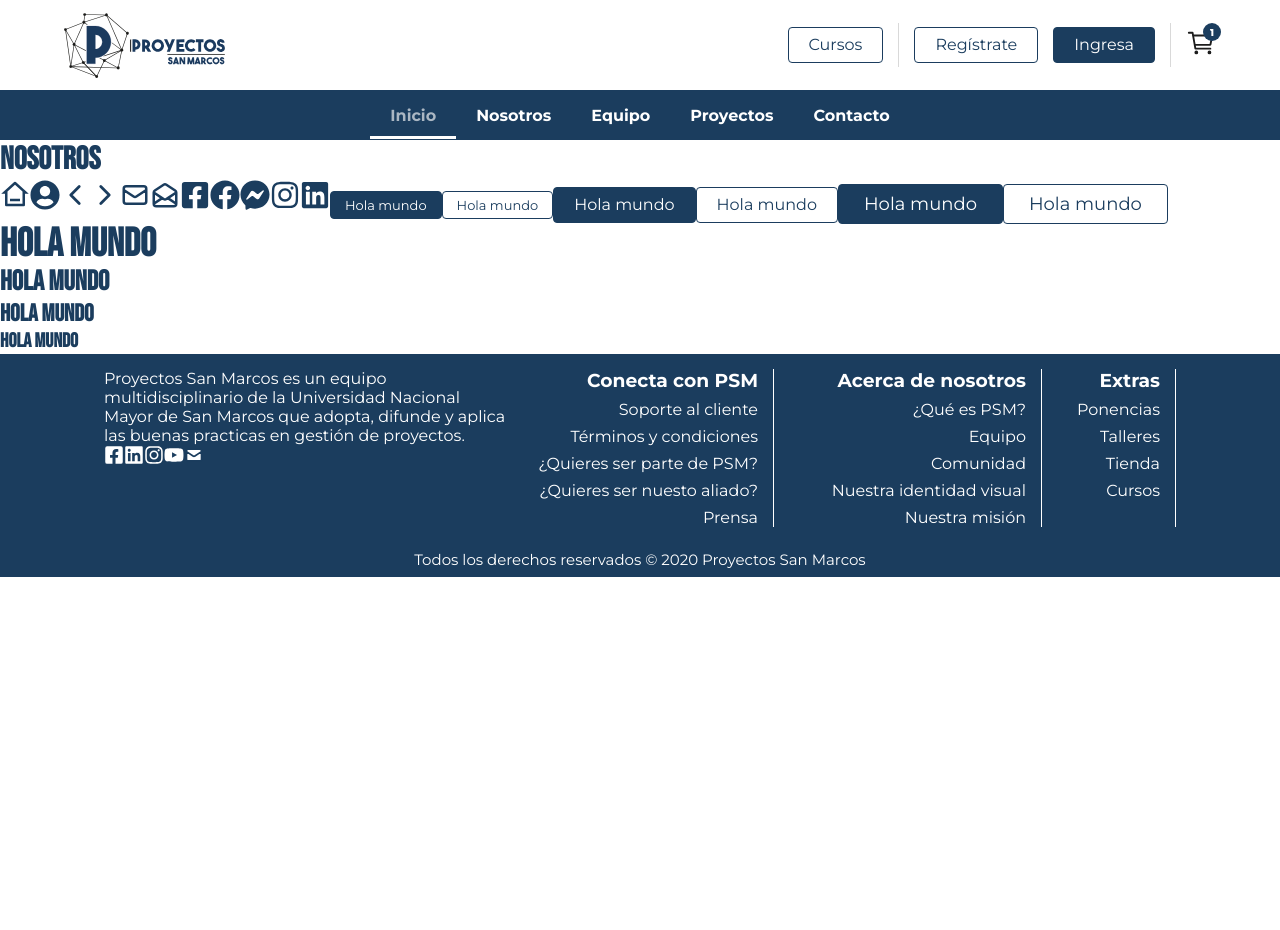
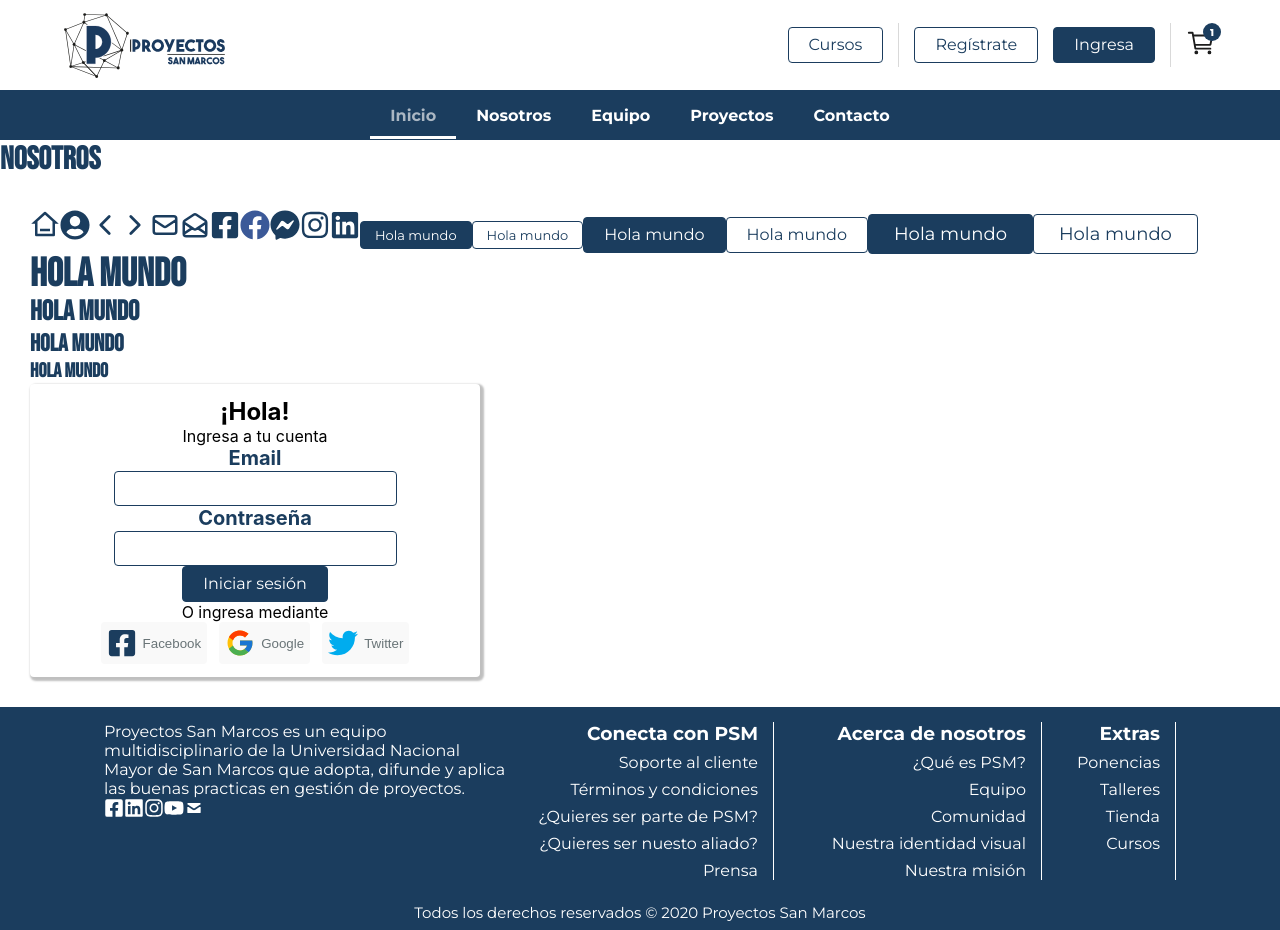
Before and after one commit to jcvb0206/proyectossm, a React (Create React App) app: page / in a window 1280 px wide. Before the commit the page ends 800 px from the top, so only its background shows below. Built offline with nearby package versions, Linux system fonts and the light colour scheme.

Commit message:
Set social login buttons component

```diff
--- a/src/components/UI/Icon.js
+++ b/src/components/UI/Icon.js
@@ -5,6 +5,7 @@ import {
   FaFacebookMessenger,
   FaFacebookSquare,
   FaFacebook,
+  FaTwitter,
   FaInstagram,
   FaLinkedin,
   FaUserCircle,
@@ -17,6 +18,7 @@ import {
   IoChevronForwardOutline,
   IoCartOutline,
 } from 'react-icons/io5';
+import { FcGoogle } from 'react-icons/fc';
 
 let baseColor = 'rgb(27, 61, 94)';
 
@@ -27,10 +29,12 @@ const iconSet = {
   forward: [IoChevronForwardOutline, '', baseColor],
   email: [HiOutlineMail, '', baseColor],
   emailOpen: [HiOutlineMailOpen, '', baseColor],
+  google: [FcGoogle, '', ''],
   facebookSquare: [FaFacebookSquare, baseColor, ''],
-  facebook: [FaFacebook, baseColor, ''],
+  facebook: [FaFacebook, '#3b5998', ''],
   messenger: [FaFacebookMessenger, baseColor, ''],
   instagram: [FaInstagram, baseColor, ''],
+  twitter: [FaTwitter, '#00acee', ''],
   linkedin: [FaLinkedin, baseColor, ''],
   youtube: [FaYoutube, baseColor, ''],
   cart: [IoCartOutline, '', '#1D1D1D'],
--- /dev/null
+++ b/src/components/containers/Form.js
@@ -0,0 +1,24 @@
+import styled from '@emotion/styled';
+
+const sizes = {
+  default: { width: '450px' },
+  small: { width: '320px' },
+};
+
+const StyledForm = styled.div`
+  width: ${(props) =>
+    sizes[props.size] ? sizes[props.size].width : sizes.default.width};
+  background: #ffffff;
+  box-shadow: 2px 2px 2px 2px rgba(0, 0, 0, 0.25);
+  border-radius: 4px;
+  display: flex;
+  flex-direction: column;
+  align-items: center;
+  padding: 13px;
+`;
+
+function Form({ children, size }) {
+  return <StyledForm size={size}>{children}</StyledForm>;
+}
+
+export default Form;
--- a/src/components/form/Input.js
+++ b/src/components/form/Input.js
@@ -1 +1,22 @@
-// To edit
+import styled from '@emotion/styled';
+
+const StyledInput = styled.input`
+  padding: 4px 8px;
+  background: #ffffff;
+  border-radius: 4px;
+  font-weight: normal;
+  font-size: 20px;
+  line-height: 25px;
+  border: 1px solid rgb(27, 61, 94);
+  transition: border 200ms;
+  &:focus {
+    outline: none;
+    border: 1px solid #2d9cdb;
+  }
+`;
+
+function Input(props) {
+  return <StyledInput {...props} />;
+}
+
+export default Input;
--- /dev/null
+++ b/src/components/form/Label.js
@@ -0,0 +1,14 @@
+import styled from '@emotion/styled';
+
+const StyledLabel = styled.label`
+  color: rgb(27, 61, 94);
+  font-weight: 700;
+  font-size: 20px;
+  line-height: 25px;
+`;
+
+function Label({ children }) {
+  return <StyledLabel>{children}</StyledLabel>;
+}
+
+export default Label;
--- /dev/null
+++ b/src/components/form/SocialLogin.js
@@ -0,0 +1,35 @@
+import styled from '@emotion/styled';
+import Icon from '../UI/Icon';
+
+const StyledSocialLogin = styled.button`
+  padding: 6px;
+  display: flex;
+  align-items: center;
+  gap: 6px;
+  color: #697477;
+  background-color: #f9f9f9;
+  border: none;
+  border-radius: 4px;
+  cursor: pointer;
+
+  &:hover {
+    background-color: #c1c1d3;
+  }
+`;
+
+const setIcon = {
+  facebook: { icon: 'facebookSquare', text: 'Facebook' },
+  twitter: { icon: 'twitter', text: 'Twitter' },
+  google: { icon: 'google', text: 'Google' },
+};
+
+function SocialLogin({ type, size, onClick }) {
+  return (
+    <StyledSocialLogin size={size}>
+      <Icon type={setIcon[type].icon} size="30" />
+      <span>{setIcon[type].text}</span>
+    </StyledSocialLogin>
+  );
+}
+
+export default SocialLogin;
--- a/src/components/library.jsx
+++ b/src/components/library.jsx
@@ -1,11 +1,17 @@
+/** @jsxImportSource @emotion/react */
 import { css } from '@emotion/react';
 import Icon from './UI/Icon';
 import Button from './UI/Button';
 import Heading from './text/Heading';
+import Form from './containers/Form';
+import Input from './form/Input';
+import Label from './form/Label';
+import SocialLogin from './form/SocialLogin'
 
 export default function Library() {
   return (
-    <div>
+    <div css={css`
+    padding: 30px;`}>
       <Icon type="home" size="30" />
       <Icon type="profile" size="30" />
       <Icon type="back" size="30" />
@@ -39,6 +45,22 @@ export default function Library() {
       <Heading type="h2">Hola mundo</Heading>
       <Heading type="h3">Hola mundo</Heading>
       <Heading type="h4">Hola mundo</Heading>
+      <Form>
+        <h2>¡Hola!</h2>
+        <span>Ingresa a tu cuenta</span>
+
+        <Label>Email</Label>
+        <Input/>
+        <Label>Contraseña</Label>
+        <Input/>
+        <Button>Iniciar sesión</Button>
+        <span>O ingresa mediante</span>
+        <div css={css`display: flex; gap: 12px;`}>
+          <SocialLogin type="facebook"/>
+          <SocialLogin type="google"/>
+          <SocialLogin type="twitter"/>
+        </div>
+      </Form>
     </div>
   );
 }
```
Also changed, not shown: src/assets/google-logo.svg (added).
